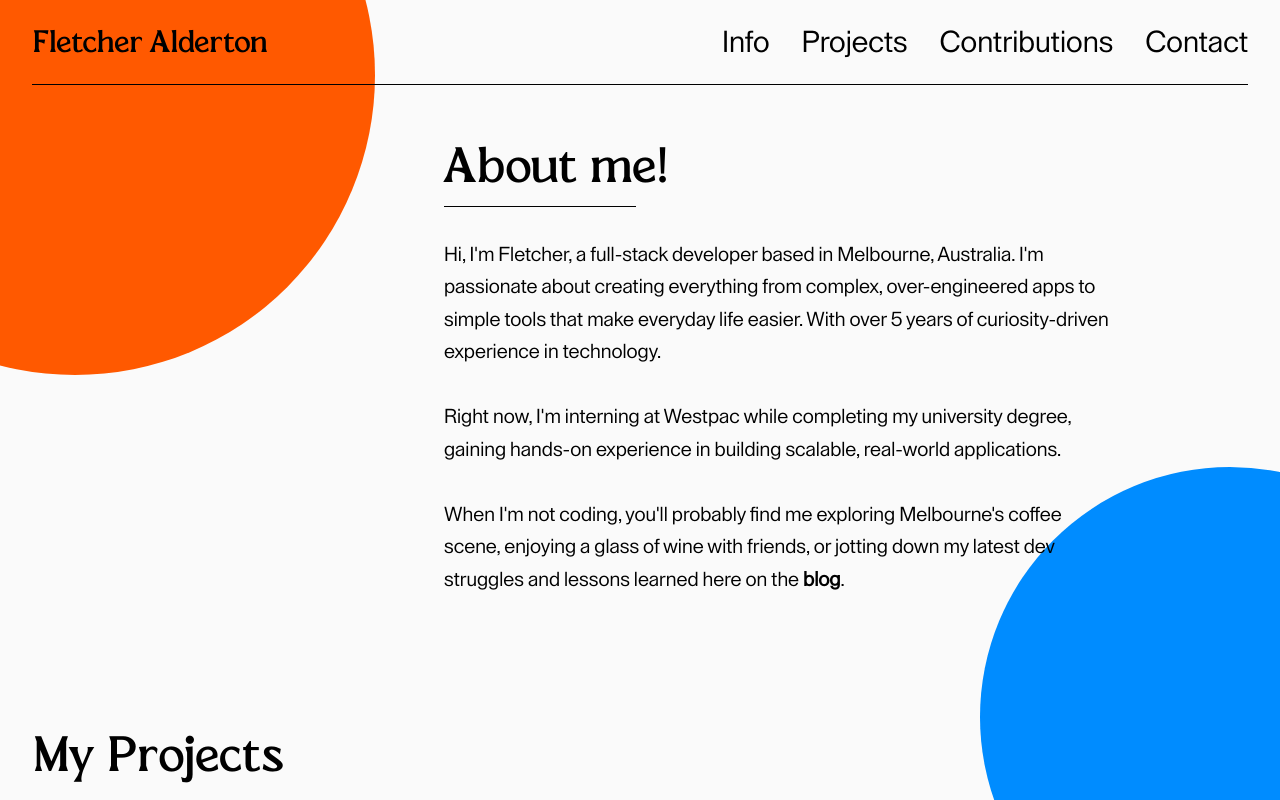
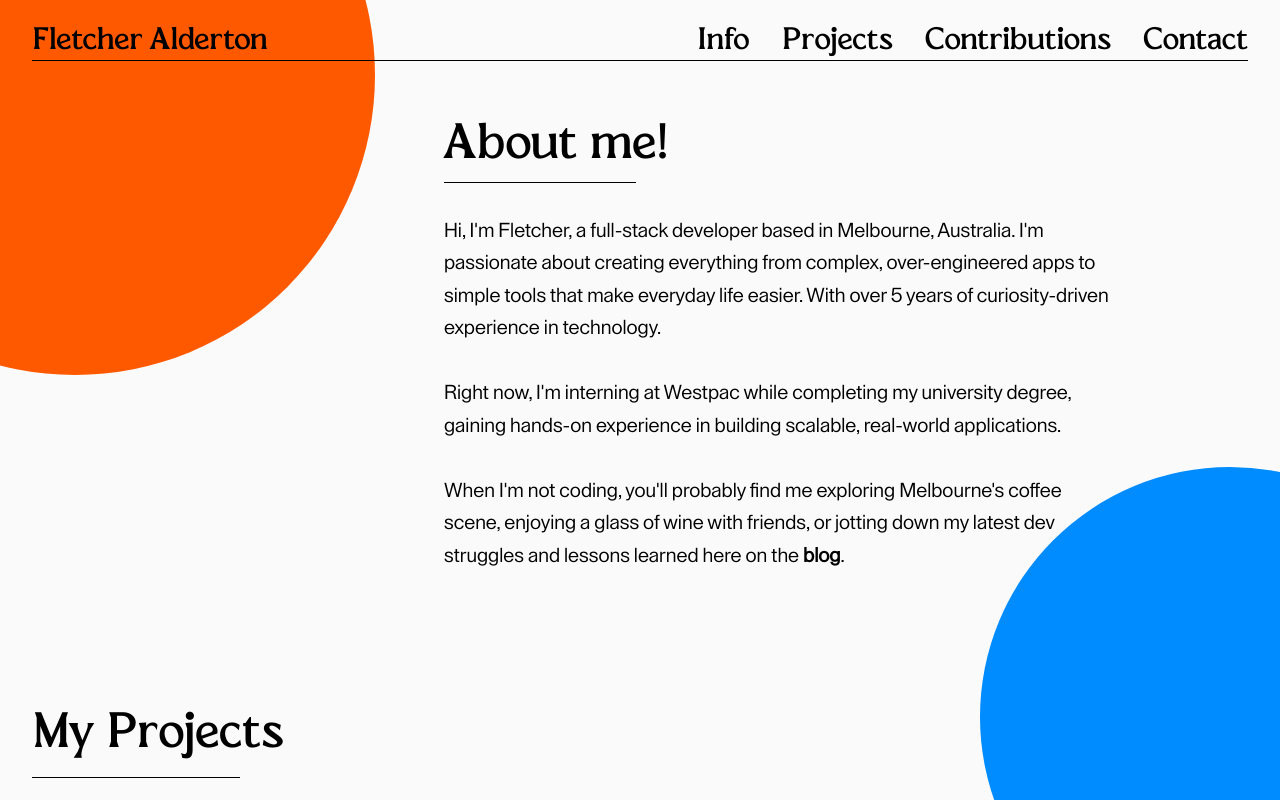
Before and after one commit to Fletcher-Alderton/fletcher-alderton-portfolio, a Next.js app: page / in a window 1280 px wide. Shown: the top 800 px of the page. Built offline with nearby package versions, Linux system fonts and the light colour scheme.

Commit message:
Header: display face for nav, tighten text-to-rule gap

```diff
--- a/src/app/page.tsx
+++ b/src/app/page.tsx
@@ -293,8 +293,8 @@ export default function Home() {
 
       {/* Header */}
       <header className={`relative z-30 px-4 sm:px-6 lg:px-8 py-4 md:py-6 ${isMenuOpen ? 'bg-neutral-50' : ''}`}>
-        <nav className="flex justify-between items-center max-w-7xl mx-auto">
-          <h1 className="text-3xl sm:text-2xl md:text-3xl font-display text-black">Fletcher Alderton</h1>
+        <nav className="flex justify-between items-end max-w-7xl mx-auto">
+          <h1 className="text-3xl sm:text-2xl md:text-3xl font-display text-black leading-none">Fletcher Alderton</h1>
 
           {/* Mobile menu button */}
           <button
@@ -310,10 +310,10 @@ export default function Home() {
 
           {/* Desktop navigation */}
           <div className="hidden md:flex space-x-6 lg:space-x-8">
-            <a href="#info" className="text-xl lg:text-3xl font-serif text-black hover:opacity-70 transition-opacity" style={{ cursor: 'none' }} onMouseLeave={handleMouseLeave}>Info</a>
-            <a href="#projects" className="text-xl lg:text-3xl font-serif text-black hover:opacity-70 transition-opacity" style={{ cursor: 'none' }} onMouseLeave={handleMouseLeave}>Projects</a>
-            <a href="#contributions" className="text-xl lg:text-3xl font-serif text-black hover:opacity-70 transition-opacity" style={{ cursor: 'none' }} onMouseLeave={handleMouseLeave}>Contributions</a>
-            <a href="#contact" className="text-xl lg:text-3xl font-serif text-black hover:opacity-70 transition-opacity" style={{ cursor: 'none' }} onMouseLeave={handleMouseLeave}>Contact</a>
+            <a href="#info" className="text-xl lg:text-3xl font-display text-black leading-none hover:opacity-70 transition-opacity" style={{ cursor: 'none' }} onMouseLeave={handleMouseLeave}>Info</a>
+            <a href="#projects" className="text-xl lg:text-3xl font-display text-black leading-none hover:opacity-70 transition-opacity" style={{ cursor: 'none' }} onMouseLeave={handleMouseLeave}>Projects</a>
+            <a href="#contributions" className="text-xl lg:text-3xl font-display text-black leading-none hover:opacity-70 transition-opacity" style={{ cursor: 'none' }} onMouseLeave={handleMouseLeave}>Contributions</a>
+            <a href="#contact" className="text-xl lg:text-3xl font-display text-black leading-none hover:opacity-70 transition-opacity" style={{ cursor: 'none' }} onMouseLeave={handleMouseLeave}>Contact</a>
           </div>
         </nav>
 
@@ -321,15 +321,15 @@ export default function Home() {
         {isMenuOpen && (
           <div className="md:hidden absolute top-full left-0 right-0 bg-neutral-50 z-50">
             <div className="px-4 divide-y divide-black border-t border-black mx-4">
-              <a href="#info" className="block text-2xl font-serif text-black hover:opacity-70 transition-opacity py-4" onClick={() => setIsMenuOpen(false)} style={{ cursor: 'none' }} onMouseLeave={handleMouseLeave}>Info</a>
-              <a href="#projects" className="block text-2xl font-serif text-black hover:opacity-70 transition-opacity py-4" onClick={() => setIsMenuOpen(false)} style={{ cursor: 'none' }} onMouseLeave={handleMouseLeave}>Projects</a>
-              <a href="#contributions" className="block text-2xl font-serif text-black hover:opacity-70 transition-opacity py-4" onClick={() => setIsMenuOpen(false)} style={{ cursor: 'none' }} onMouseLeave={handleMouseLeave}>Contributions</a>
-              <a href="#contact" className="block text-2xl font-serif text-black hover:opacity-70 transition-opacity py-4" onClick={() => setIsMenuOpen(false)} style={{ cursor: 'none' }} onMouseLeave={handleMouseLeave}>Contact</a>
+              <a href="#info" className="block text-2xl font-display text-black hover:opacity-70 transition-opacity py-4" onClick={() => setIsMenuOpen(false)} style={{ cursor: 'none' }} onMouseLeave={handleMouseLeave}>Info</a>
+              <a href="#projects" className="block text-2xl font-display text-black hover:opacity-70 transition-opacity py-4" onClick={() => setIsMenuOpen(false)} style={{ cursor: 'none' }} onMouseLeave={handleMouseLeave}>Projects</a>
+              <a href="#contributions" className="block text-2xl font-display text-black hover:opacity-70 transition-opacity py-4" onClick={() => setIsMenuOpen(false)} style={{ cursor: 'none' }} onMouseLeave={handleMouseLeave}>Contributions</a>
+              <a href="#contact" className="block text-2xl font-display text-black hover:opacity-70 transition-opacity py-4" onClick={() => setIsMenuOpen(false)} style={{ cursor: 'none' }} onMouseLeave={handleMouseLeave}>Contact</a>
             </div>
           </div>
         )}
 
-        <div className={`w-full h-px bg-black mt-4 md:mt-6 max-w-7xl mx-auto ${isMenuOpen ? 'hidden' : 'block'}`}></div>
+        <div className={`w-full h-px bg-black mt-1 md:mt-1.5 max-w-7xl mx-auto ${isMenuOpen ? 'hidden' : 'block'}`}></div>
       </header>
 
       {/* About Section */}
```
